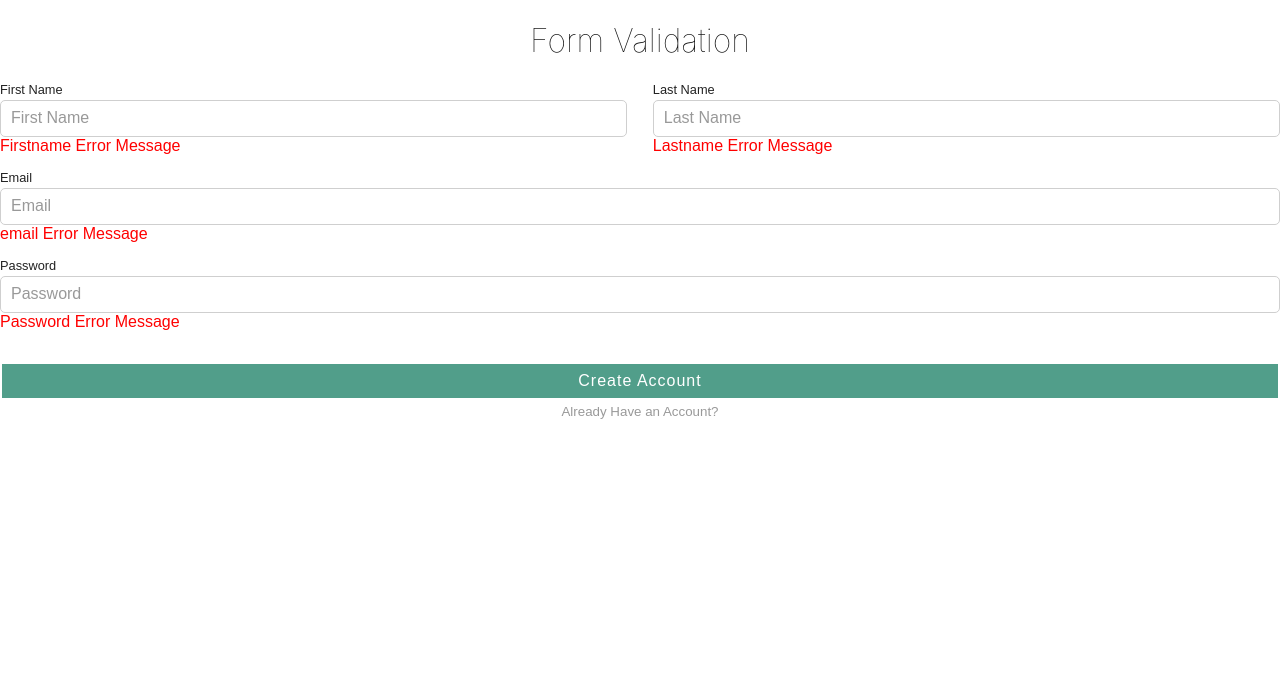
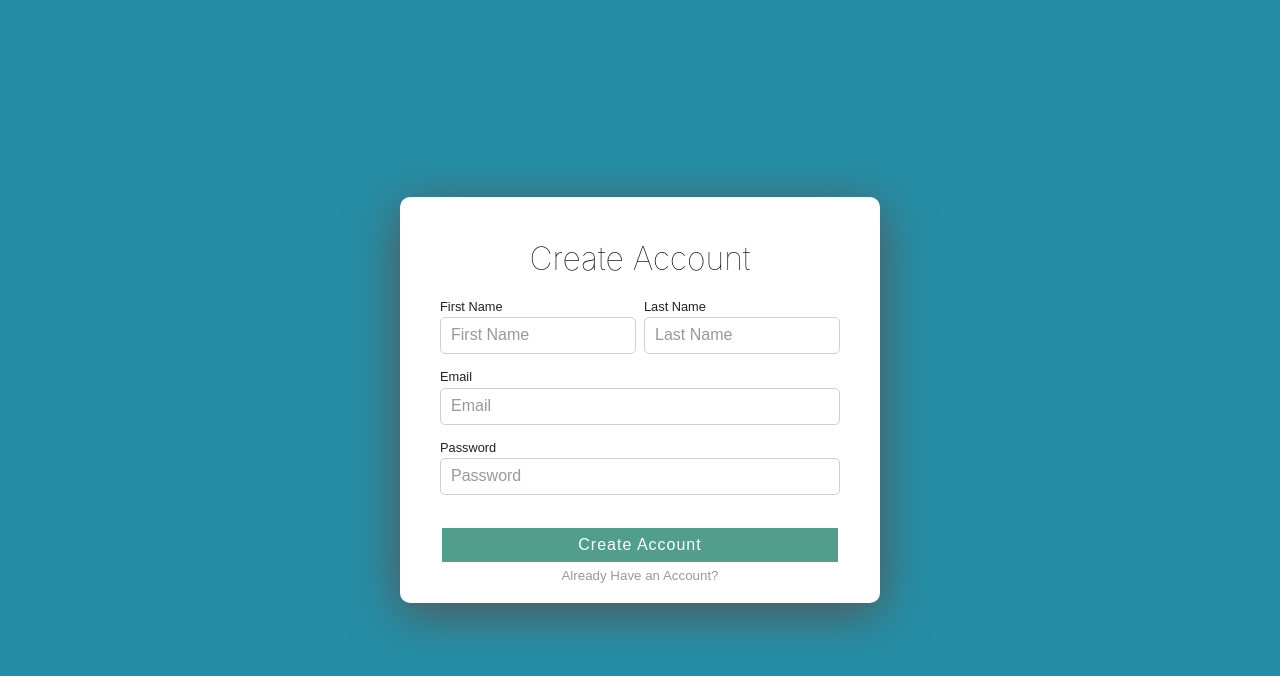
Before and after one commit to mathan1995/FormValidation, a React (Create React App) app: page / in a window 1280 px wide. Shown: the top 676 px of the page. Built offline with nearby package versions, Linux system fonts and the light colour scheme.

Commit message:
Added some changes iin calling

```diff
--- a/src/App.js
+++ b/src/App.js
@@ -1,12 +1,12 @@
 import React, { Component } from "react";
 import "./App.css";
-import Test from "./FormTest";
+import Main from "./FormMain";
 import UserForm from "./formUi";
 import Welcome from "./welcome";
 
 class App extends Component {
   render() {
-    return <UserForm />;
+    return <Main />;
   }
 }
 
```
Also changed, not shown: src/FormMain.js (renamed from src/FormTest.js).
